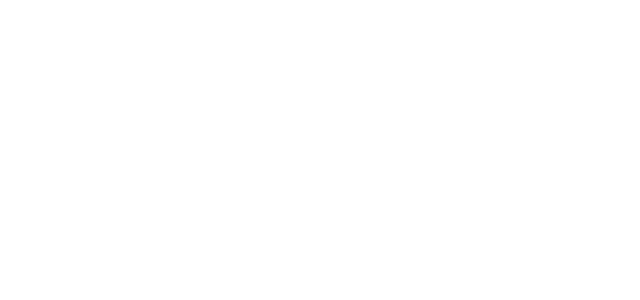
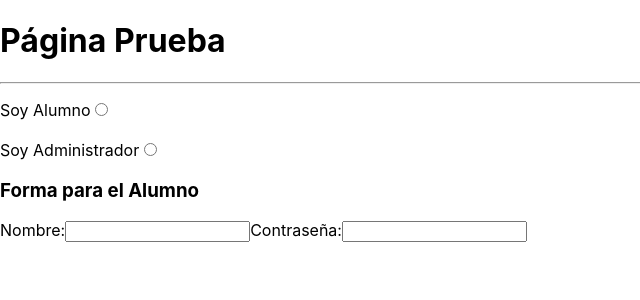
Before and after one commit to GAGV03/pruebaweb, a React (Create React App) app: page / in a window 1280 px wide. Shown: the top 300 px of the page, without its empty margins (0-640 px from the left). Built offline with nearby package versions, Linux system fonts and the light colour scheme.

Commit message:
Primeras pruebas formulario y re-render

```diff
--- a/src/App.js
+++ b/src/App.js
@@ -1,12 +1,25 @@
 import './App.css';
+import React, {useState} from 'react';
 
 export default function App() {
+  let forma;
+  if(Primeraforma.tipoUsuario === "Administrador"){
+    forma = <FormaAdmin/>
+  } else {
+    forma = <FormaAlumno/>
+  }
   return (
-    <primeraForma />
+   <>
+   <Primeraforma/>
+   <div>
+      {forma}
+   </div>
+   </>
   );
 }
 
-function primeraForma(){
+function Primeraforma(){
+const [tipoUsuario,setTipoUsuario] = useState("inidentificado");
   return (
     <>
     <h1>Página Prueba</h1>
@@ -14,47 +27,23 @@
       <p>
         <label>
           Soy Alumno
-          <input type="radio" name="opcionAlumno" value="option1"/>
+          <input type="radio" name="opcionAlumno" value="perfil" checked={() => setTipoUsuario("Alumno")}/>
         </label>
         <br/>
         <br/>
         <label>
           Soy Administrador
-          <input type="radio" name="opcionAdmin" value="option2"/>
+          <input type="radio" name="opcionAdmin" value="perfil" checked={() => setTipoUsuario("Administrador")}/>
         </label>
       </p>
   </>
   );
 }
 
-const personaje = {
-  nombre : 'Gustavo Gutiérrez',
-  imagen : 'https://m.media-amazon.com/images/I/71vLOiPjrYL._AC_SX679_.jpg',
-  edad: 20,
-  tamañoImagen:30
-}
-
-function Perfil(){
-  return(
-    <>
-      <h2>{personaje.nombre}</h2>
-      <img
-          className='imagenPerfil'
-          src={personaje.imagen}
-          alt={'FotoDe'+personaje.nombre}
-          style={{
-            width:personaje.tamañoImagen,
-            height:personaje.tamañoImagen
-          }}
-      />
-    </>
-  );
-}
-
-function formaUsuario(){
+function FormaAlumno(){
   return(
     <form>
-      <h3>Forma para el Usuario</h3>
+      <h3>Forma para el Alumno</h3>
       <label>
         Nombre:
         <input type='text' name='nombre'/>
@@ -67,7 +56,7 @@
   );
 }
 
-function formaAdmin(){
+function FormaAdmin(){
   return(
     <form>
       <h3>Forma para el Administrador</h3>
@@ -82,8 +71,3 @@
     </form>
   );
 }
-
-function MyButton(){
-  return (<button>Soy un boton</button>
-  );
-}
--- a/src/index.js
+++ b/src/index.js
@@ -5,6 +5,6 @@
 import reportWebVitals from './reportWebVitals';
 
 const root = ReactDOM.createRoot(document.getElementById('root'));
-root.render(<App />);
+root.render(<App/>);
 
 reportWebVitals();
```
